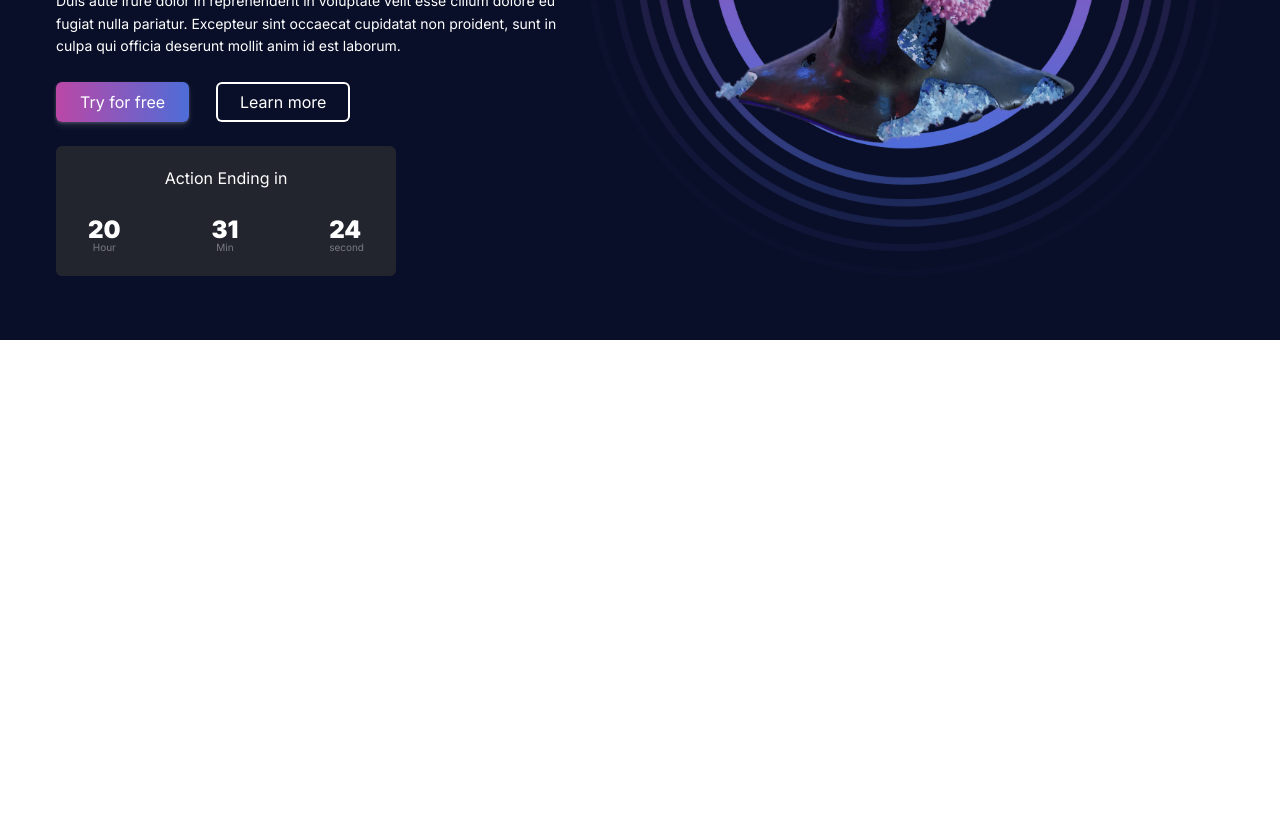
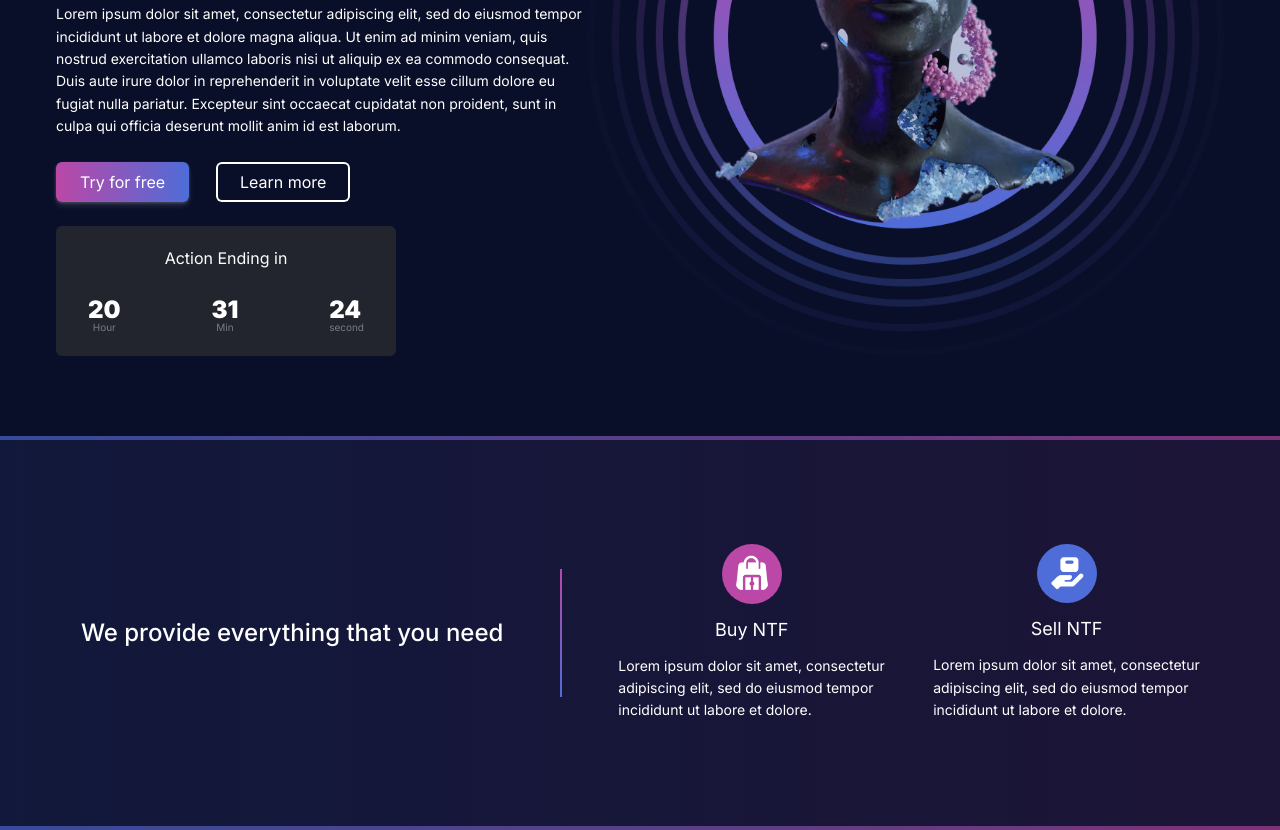
Before and after one commit to AmirhoseinAmin/NFT, a website: page index.html in a window 1280 px wide. Shown: the part 501-1331 px from the top of the page. Before the commit the page ends 841 px from the top, so only its background shows below. Drawn offline with nearby package versions, Linux system fonts and the light colour scheme.

Commit message:
Complete feature styling

```diff
--- a/index.html
+++ b/index.html
@@ -86,6 +86,10 @@
     -->
 
     <main>
+      <!--
+      ----------|📝 : Hero
+      -->
+
       <section class="section-hero">
         <div class="section-hero__box container">
           <div class="section-hero__content">
@@ -134,6 +138,51 @@
           </picture>
         </div>
       </section>
+
+      <!--
+      ----------|📝 : Feature
+      -->
+
+      <section class="section-feature">
+        <div class="section-feature__box container">
+          <h2 class="heading-secondary u-center-text">
+            We provide everything that you need
+          </h2>
+          <span class="rule">&nbsp;</span>
+          <ul class="feature-card">
+            <li>
+              <picture>
+                <source srcset="img/Shopping Mall-min.webp" />
+                <img
+                  src="img/Shopping Mall-min.png"
+                  alt="Head Photo"
+                  class="feature-card__img feature-card__img--pink"
+                />
+              </picture>
+              <h3 class="heading-tertiary">Buy NTF</h3>
+              <p class="paragraph">
+                Lorem ipsum dolor sit amet, consectetur adipiscing elit, sed do
+                eiusmod tempor incididunt ut labore et dolore.
+              </p>
+            </li>
+            <li>
+              <picture>
+                <source srcset="img/Sell-min.webp" />
+                <img
+                  src="img/Sell-min.png"
+                  alt="Head Photo"
+                  class="feature-card__img feature-card__img--purple"
+                />
+              </picture>
+              <h3 class="heading-tertiary">Sell NTF</h3>
+              <p class="paragraph">
+                Lorem ipsum dolor sit amet, consectetur adipiscing elit, sed do
+                eiusmod tempor incididunt ut labore et dolore.
+              </p>
+            </li>
+          </ul>
+        </div>
+      </section>
     </main>
 
     <!--
--- a/sass/base/_typography.scss
+++ b/sass/base/_typography.scss
@@ -19,6 +19,12 @@ body {
   line-height: 1.2;
 }
 
+.heading-secondary {
+  font-size: 2.4rem;
+  color: $color-white;
+  font-weight: 500;
+}
+
 .heading-tertiary {
   font-size: 1.8rem;
   color: $color-white;
--- /dev/null
+++ b/sass/components/_feature-card.scss
@@ -0,0 +1,28 @@
+/*
+--------------------|📝 : Feature
+*/
+
+.feature-card {
+  list-style-type: none;
+  @include flex(0, center, space-between, null);
+
+  li {
+    padding: 2.4rem;
+    @include flex(1.6, center, center, column);
+  }
+
+  &__img {
+    width: 6rem;
+    padding: 1rem;
+    border-radius: 50%;
+
+    &--purple {
+      background-color: $color-secondary;
+    }
+
+    &--pink {
+      background-color: $color-tertiary;
+    }
+}
+
+}
--- a/sass/main.scss
+++ b/sass/main.scss
@@ -22,6 +22,7 @@
 @import "components/button";
 @import "components/card";
 @import "components/ending";
+@import "components/feature-card";
 
 /*
 --------------------|📝 : Layout
--- a/sass/pages/_home.scss
+++ b/sass/pages/_home.scss
@@ -2,33 +2,37 @@
 --------------------|📝 : Main
 */
 
-main{
-    section{
-        padding-bottom: 6.4rem;
-    }
+main {
+  section {
+    padding: 8rem 0;
+  }
 }
 
 /*
 --------------------|📝 : Sections
 */
 
+/*
+----------|📝 : Hero
+*/
+
 .section-hero {
   background-color: $color-primary;
 
   &__box {
-    @include grid(0, null){
+    @include grid(0, null) {
       grid-template-columns: 5fr 6fr;
     }
   }
 
-  &__content{
+  &__content {
     align-self: flex-end;
-    @include flex(2.4, null, center, column)
+    @include flex(2.4, null, center, column);
   }
 
-  &__btns{
-    a:first-child{
-        margin-right: 2.4rem;
+  &__btns {
+    a:first-child {
+      margin-right: 2.4rem;
     }
   }
 
@@ -38,3 +42,30 @@ main{
     justify-self: flex-end;
   }
 }
+
+/*
+----------|📝 : Feature
+*/
+
+.section-feature {
+  background-color: $color-primary;
+  background-image: linear-gradient(to left, rgba($color-tertiary, 0.1), rgba($color-secondary, 0.1));
+  border: .4rem solid;
+  border-image: linear-gradient(to left, rgba($color-tertiary, 0.6), rgba($color-secondary, 0.6));
+  border-image-slice: 1;
+  border-right: none;
+  border-left: none;
+
+  &__box{
+    @include grid(3.2, null){
+      grid-template-columns: 3fr 0.2rem 4fr;
+      align-items: center;
+    }
+
+    .rule{
+      height: 12.8rem;
+      display: block;
+      background: linear-gradient(to bottom, $color-tertiary, $color-secondary);
+    }
+  }
+}
```
Also changed, not shown: README.md, css/style.css.
